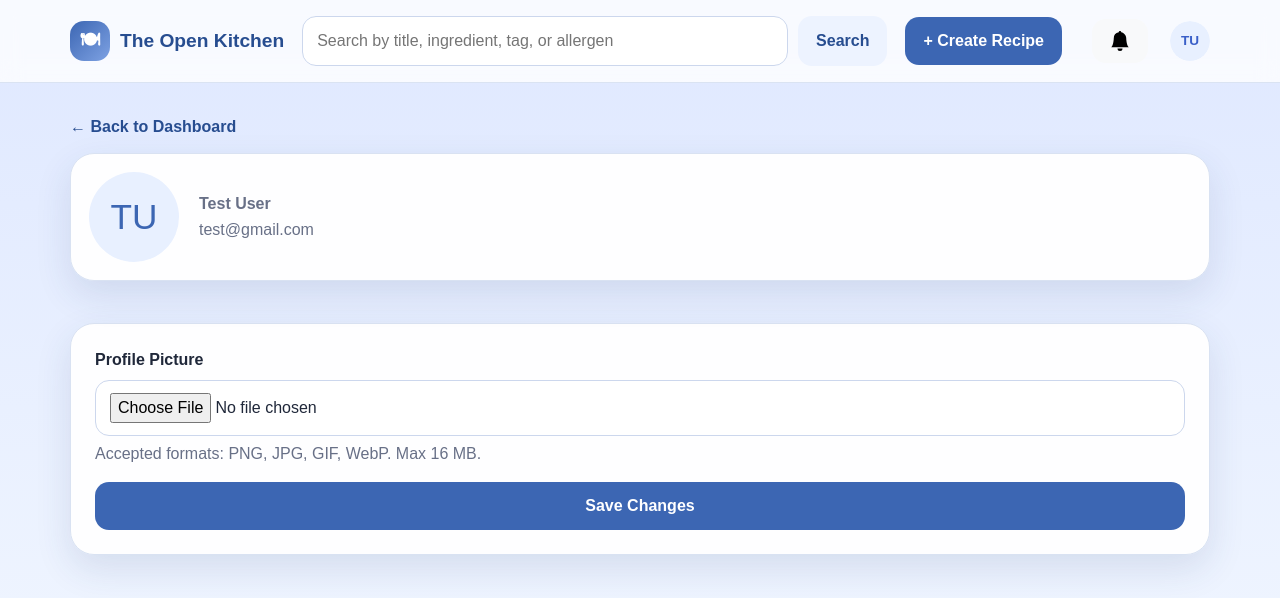
After one commit to Benc25/csc330projectdemo, a Flask app: page /profile/settings in a window 1280 px wide. The commit adds this page. Shown: the top 598 px of the page. Run offline with Flask 3, Linux system fonts and the light colour scheme; a user stored in the database is signed in; some libraries are stand-ins or nearby versions.

Commit message:
Added images to recipes, and implemented them in visual cards, also added user profiles

```diff
--- a/app/__init__.py
+++ b/app/__init__.py
@@ -17,6 +17,11 @@ app.config['SECRET_KEY'] = 'open-kitchen-demo'
 app.config['WTF_CSRF_ENABLED'] = False
 app.config['SQLALCHEMY_DATABASE_URI'] = 'sqlite:///' + os.path.join(basedir, DB_NAME)
 app.config['SQLALCHEMY_TRACK_MODIFICATIONS'] = False
+app.config['UPLOAD_FOLDER'] = os.path.join(basedir, 'static', 'uploads')
+app.config['ALLOWED_EXTENSIONS'] = {'png', 'jpg', 'jpeg', 'gif', 'webp'}
+app.config['MAX_CONTENT_LENGTH'] = 16 * 1024 * 1024  # 16 MB max upload size
+
+os.makedirs(app.config['UPLOAD_FOLDER'], exist_ok=True)
 
 db = SQLAlchemy(app)
 Migrate(app, db)
--- a/app/forms.py
+++ b/app/forms.py
@@ -1,7 +1,10 @@
 from flask_wtf import FlaskForm
+from flask_wtf.file import FileField, FileAllowed
 from wtforms import StringField, IntegerField, SelectField, SelectMultipleField, TextAreaField, BooleanField, SubmitField, PasswordField
 from wtforms.validators import DataRequired, Optional, NumberRange, Email, Length, EqualTo, ValidationError
 from app.models import User
+
+ALLOWED_IMAGE_EXTENSIONS = ['png', 'jpg', 'jpeg', 'gif', 'webp']
 
 class CreateRecipeForm(FlaskForm):
     title = StringField('Recipe Name', validators=[DataRequired(message='Recipe name is required.')])
@@ -14,7 +17,12 @@ class CreateRecipeForm(FlaskForm):
     dietary_tags = SelectMultipleField('Dietary Tags', coerce=int, validators=[Optional()], choices=[])
     allergens = SelectMultipleField('Allergens', coerce=int, validators=[Optional()], choices=[])
     isPublic = BooleanField('Make this recipe public', default=True)
+    image = FileField('Recipe Photo', validators=[Optional(), FileAllowed(ALLOWED_IMAGE_EXTENSIONS, 'Images only.')])
     submit = SubmitField('Create Recipe')
+
+class ProfileSettingsForm(FlaskForm):
+    avatar = FileField('Profile Picture', validators=[Optional(), FileAllowed(ALLOWED_IMAGE_EXTENSIONS, 'Images only.')])
+    submit = SubmitField('Save Changes')
 
 class LoginForm(FlaskForm):
     email = StringField('Email', validators=[DataRequired(message='Email is required.'), Email(message='Invalid email address.')])
--- a/app/models.py
+++ b/app/models.py
@@ -13,6 +13,7 @@ class User(db.Model):
     role = db.Column(db.String(20), nullable=False, default='contributor')
     isActive = db.Column(db.Boolean, default=True)
     dateCreated = db.Column(db.DateTime, nullable=False, default=datetime.now)
+    avatar = db.Column(db.String(255), nullable=True)
     recipes = db.relationship('Recipe', backref='author', lazy=True)
     def set_password(self, password):
         self.password = generate_password_hash(password)
@@ -43,6 +44,7 @@ class Recipe(db.Model):
     baseServings = db.Column(db.Integer, nullable=False)
     prepTime = db.Column(db.Integer, nullable=True)
     cookTime = db.Column(db.Integer, nullable=True)
+    image = db.Column(db.String(255), nullable=True)
     dateCreated = db.Column(db.DateTime, nullable=False, default=datetime.now)
 
     ingredients = db.relationship('Ingredient', backref='recipe', lazy=True, cascade='all, delete-orphan')
--- a/app/routes.py
+++ b/app/routes.py
@@ -1,8 +1,9 @@
 from flask import render_template, request, redirect, url_for, session, flash
+import types, os, uuid
 from sqlalchemy import or_, func
 from app import app, db, mail
 from datetime import datetime
-from app.forms import CreateRecipeForm, LoginForm, RegisterForm
+from app.forms import CreateRecipeForm, LoginForm, RegisterForm, ProfileSettingsForm
 from app.models import (
     Recipe, Ingredient, RecipeCategory, RecipeDietaryTag, RecipeAllergen,
     Category, DietaryTag, Allergen, MeasurementUnit, Rating, Comment, User,
@@ -14,6 +15,18 @@ from io import StringIO
 from flask import Response
 from flask_mail import Message
 from functools import wraps
+
+
+def save_upload(file_field):
+    """Save an uploaded image file and return the stored filename, or None."""
+    if not file_field or not file_field.filename:
+        return None
+    ext = file_field.filename.rsplit('.', 1)[-1].lower()
+    if ext not in app.config['ALLOWED_EXTENSIONS']:
+        return None
+    filename = f"{uuid.uuid4().hex}.{ext}"
+    file_field.save(os.path.join(app.config['UPLOAD_FOLDER'], filename))
+    return filename
 
 
 def login_required(f):
@@ -32,6 +45,10 @@ def get_current_user():
 
 def current_user_id():
     return session.get('user_id')
+
+@app.context_processor
+def inject_current_user():
+    return {'current_user': get_current_user()}
 
 def send_welcome_email(user):
     try:
@@ -206,6 +223,23 @@ def dashboard():
                            stats=stats)
 
 
+@app.route('/profile/settings', methods=['GET', 'POST'])
+@login_required
+def profile_settings():
+    user = get_current_user()
+    form = ProfileSettingsForm()
+    if form.validate_on_submit():
+        new_avatar = save_upload(form.avatar.data)
+        if new_avatar:
+            user.avatar = new_avatar
+            db.session.commit()
+            flash('Profile picture updated!', 'success')
+        else:
+            flash('Please choose a valid image file.', 'error')
+        return redirect(url_for('profile_settings'))
+    return render_template('profile_settings.html', form=form, user=user)
+
+
 @app.route('/recipe/create', methods=['GET', 'POST'])
 @login_required
 def create_recipe():
@@ -267,6 +301,7 @@ def create_recipe():
                 baseServings=form.baseServings.data,
                 prepTime=form.prepTime.data or None,
                 cookTime=form.cookTime.data or None,
+                image=save_upload(form.image.data),
             )
             db.session.add(new_recipe)
             db.session.flush()
@@ -572,6 +607,9 @@ def edit_recipe(recipe_id):
             recipe.baseServings = form.baseServings.data
             recipe.prepTime = form.prepTime.data or None
             recipe.cookTime = form.cookTime.data or None
+            new_image = save_upload(form.image.data)
+            if new_image:
+                recipe.image = new_image
 
             Ingredient.query.filter_by(recipeID=recipe_id).delete()
             for name, quantity, unit_id in parsed_ingredients:
@@ -864,7 +902,16 @@ def curator_user_profile(user_id):
     if not user or user.role != 'curator':
         return redirect(url_for('dashboard'))
 
-    profile = User.query.get_or_404(user_id)
+    _profile = User.query.get_or_404(user_id)
+    profile = types.SimpleNamespace(
+        id=_profile.id,
+        firstName=_profile.firstName,
+        lastName=_profile.lastName,
+        email=_profile.email,
+        role=_profile.role,
+        dateCreated=_profile.dateCreated,
+        avatar=_profile.avatar,
+    )
     recipes = Recipe.query.filter_by(authorID=user_id).order_by(Recipe.dateCreated.desc()).all()
     memberships = GroupMember.query.filter_by(userID=user_id).all()
     messages = GroupMessage.query.filter_by(senderID=user_id).order_by(GroupMessage.dateSent.desc()).all()
--- a/app/static/style.css
+++ b/app/static/style.css
@@ -167,11 +167,42 @@ h1, h2, h3 { margin: 0 0 10px; }
 .recipe-card-link { display: block; }
 .recipe-card {
     padding: 18px;
+    position: relative;
+    overflow: hidden;
     transition: transform .16s ease, box-shadow .16s ease;
 }
 .recipe-card:hover {
     transform: translateY(-4px);
     box-shadow: 0 20px 42px rgba(40, 62, 113, 0.16);
+}
+
+/* Image hover effect */
+.recipe-card-bg {
+    position: absolute;
+    inset: 0;
+    width: 100%;
+    height: 100%;
+    object-fit: cover;
+    border-radius: inherit;
+    opacity: 0.15;
+    transition: opacity 0.4s ease;
+    z-index: 0;
+    pointer-events: none;
+    display: block;
+}
+.recipe-card-content {
+    position: relative;
+    z-index: 1;
+    transition: opacity 0.4s ease;
+    display: flex;
+    flex-direction: column;
+    height: 100%;
+}
+.recipe-card:has(.recipe-card-bg):hover .recipe-card-bg {
+    opacity: 1;
+}
+.recipe-card:has(.recipe-card-bg):hover .recipe-card-content {
+    opacity: 0;
 }
 .recipe-card-top,
 .content-grid {
--- a/app/templates/base.html
+++ b/app/templates/base.html
@@ -67,18 +67,22 @@
                 {% if session.get('user_id') %}
                 <div class="dropdown ms-2">
 
-                    <button class="btn btn-light dropdown-toggle d-flex align-items-center justify-content-center"
+                    <button class="btn p-0 border-0 d-flex align-items-center justify-content-center"
                             type="button"
                             id="profileDropdown"
                             data-bs-toggle="dropdown"
                             aria-expanded="false"
-                            style="width: 40px; height: 40px; border-radius: 50%;">
+                            style="width: 40px; height: 40px; border-radius: 50%; overflow: hidden; background: transparent;">
 
-                        <svg xmlns="http://www.w3.org/2000/svg" width="20" height="20"
-                             fill="currentColor" class="bi bi-person-fill" viewBox="0 0 16 16">
-                            <path d="M3 14s-1 0-1-1 1-4 6-4 6 3 6 4-1 1-1 1z"/>
-                            <path d="M8 8a3 3 0 1 0 0-6 3 3 0 0 0 0 6"/>
-                        </svg>
+                        {% if current_user and current_user.avatar %}
+                        <img src="{{ url_for('static', filename='uploads/' + current_user.avatar) }}"
+                             alt="Profile"
+                             style="width: 40px; height: 40px; border-radius: 50%; object-fit: cover;">
+                        {% else %}
+                        <div style="width: 40px; height: 40px; border-radius: 50%; background: #e8f0ff; color: #3a5fc8; display: flex; align-items: center; justify-content: center; font-weight: 700; font-size: 0.85rem;">
+                            {% if current_user %}{{ current_user.firstName[0] }}{{ current_user.lastName[0] }}{% else %}?{% endif %}
+                        </div>
+                        {% endif %}
 
                     </button>
 
@@ -87,6 +91,12 @@
                         <li>
                             <a class="dropdown-item" href="{{ url_for('my_groups') }}">
                                 Dashboard
+                            </a>
+                        </li>
+
+                        <li>
+                            <a class="dropdown-item" href="{{ url_for('profile_settings') }}">
+                                Profile Settings
                             </a>
                         </li>
 
--- a/app/templates/groups/view.html
+++ b/app/templates/groups/view.html
@@ -92,6 +92,10 @@
             <div class="recipe-card-wrap mb-2">
                 <a href="{{ url_for('view_recipe', recipe_id=gr.recipe.id) }}" class="recipe-card-link">
                     <article class="recipe-card">
+                        {% if gr.recipe.image %}
+                        <img class="recipe-card-bg" src="{{ url_for('static', filename='uploads/' + gr.recipe.image) }}" alt="">
+                        {% endif %}
+                        <div class="recipe-card-content">
                             <div class="recipe-card-top">
                                 <span class="mini-pill">Shared</span>
                             </div>
@@ -99,6 +103,7 @@
                             <div class="recipe-card-footer">
                                 <span class="muted-small">by {{ gr.sharedBy.firstName }} {{ gr.sharedBy.lastName[0] }}.</span>
                                 <span>Open →</span>
+                            </div>
                         </div>
                     </article>
                 </a>
--- /dev/null
+++ b/app/templates/profile_settings.html
@@ -0,0 +1,44 @@
+{% extends "base.html" %}
+{% block title %}Profile Settings | The Open Kitchen{% endblock %}
+
+{% block content %}
+<a href="{{ url_for('dashboard') }}" class="back-link">← Back to Dashboard</a>
+
+<section class="form-shell">
+    {% with messages = get_flashed_messages(with_categories=true) %}
+    {% if messages %}
+    {% for category, message in messages %}
+    <div class="alert alert-{{ 'error' if category == 'error' else 'success' }}">{{ message }}</div>
+    {% endfor %}
+    {% endif %}
+    {% endwith %}
+
+    <article class="recipe-card mb-4" style="display: flex; align-items: center; gap: 20px;">
+        {% if user.avatar %}
+        <img src="{{ url_for('static', filename='uploads/' + user.avatar) }}"
+             alt="Your profile picture"
+             style="width: 90px; height: 90px; border-radius: 50%; object-fit: cover; flex-shrink: 0;">
+        {% else %}
+        <div style="width: 90px; height: 90px; border-radius: 50%; background: var(--primary-light, #e8f0ff); display: flex; align-items: center; justify-content: center; font-size: 2.2rem; color: var(--primary, #3a5fc8); flex-shrink: 0;">
+            {{ user.firstName[0] }}{{ user.lastName[0] }}
+        </div>
+        {% endif %}
+        <div>
+            <p style="margin: 0; font-weight: 600;">{{ user.firstName }} {{ user.lastName }}</p>
+            <p class="muted-small" style="margin: 2px 0 0 0;">{{ user.email }}</p>
+        </div>
+    </article>
+
+    <form method="POST" action="{{ url_for('profile_settings') }}" enctype="multipart/form-data" class="form-card">
+        {{ form.hidden_tag() }}
+        <div class="field-block">
+            <label>Profile Picture</label>
+            {{ form.avatar() }}
+            <p class="muted-small" style="margin-top: 6px;">Accepted formats: PNG, JPG, GIF, WebP. Max 16 MB.</p>
+        </div>
+        <div class="form-actions push-top">
+            {{ form.submit(class='btn btn-primary') }}
+        </div>
+    </form>
+</section>
+{% endblock %}
```
Also changed, not shown: app/templates/curator/dashboard.html (+10 -0 lines), app/templates/curator/user_profile.html (+16 -23 lines), app/templates/dashboard.html (+15 -0 lines), app/templates/recipe_form.html (+14 -1 lines), app/templates/view_recipe.html (+7 -0 lines), migrations/versions/8ce0ee69a285_add_image_to_recipe_and_avatar_to_user.py (added, +38 -0 lines), app/recipe.db, app/static/uploads/6113eb03ba034f8ab0137af29366c5e2.jpeg (added), app/static/uploads/a649ae8ba8124feb839141ef8f0797ec.jpeg (added), recipe.db (deleted), 1 other file. Lines whose indentation alone changed are shown as unchanged.
